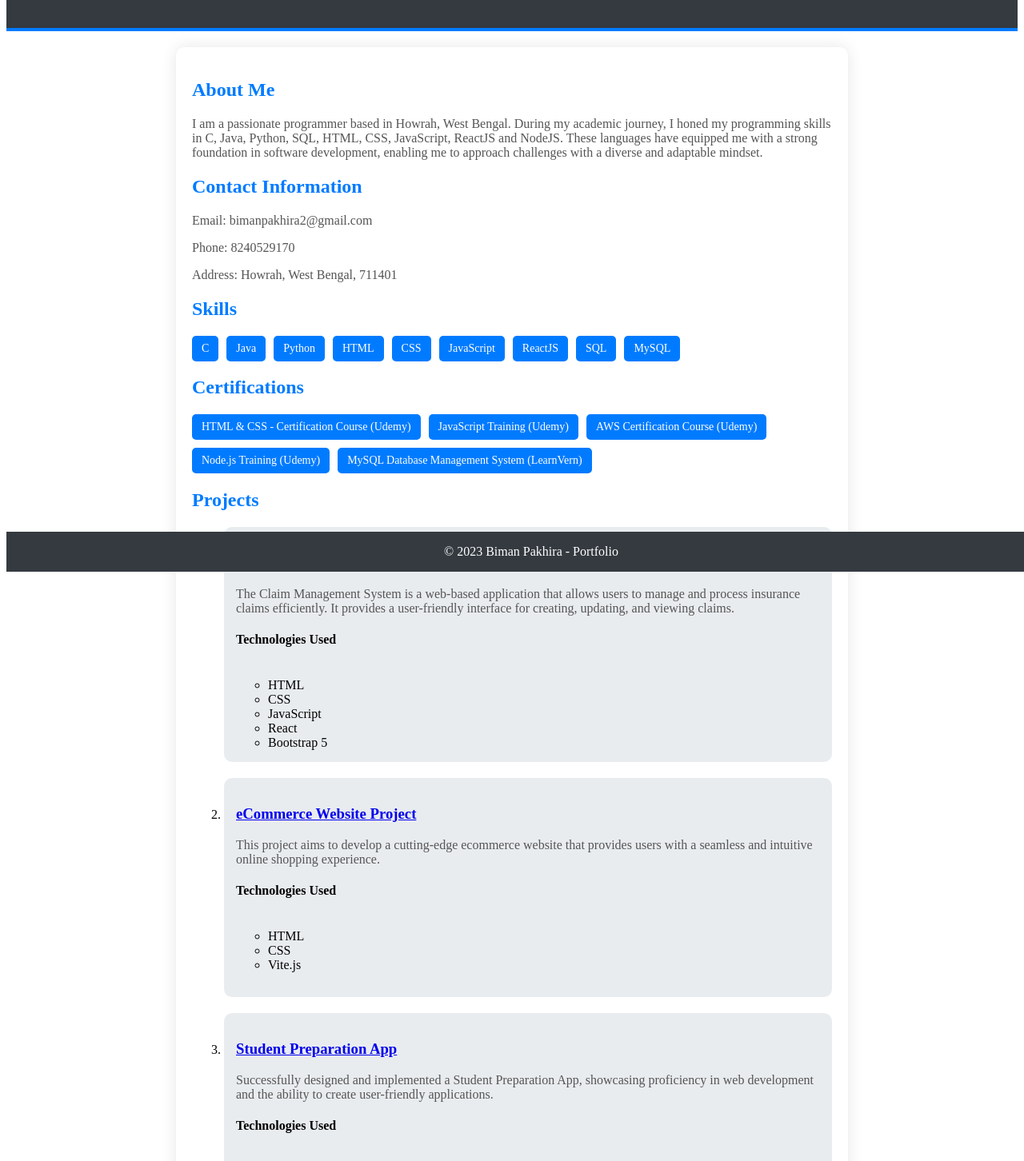
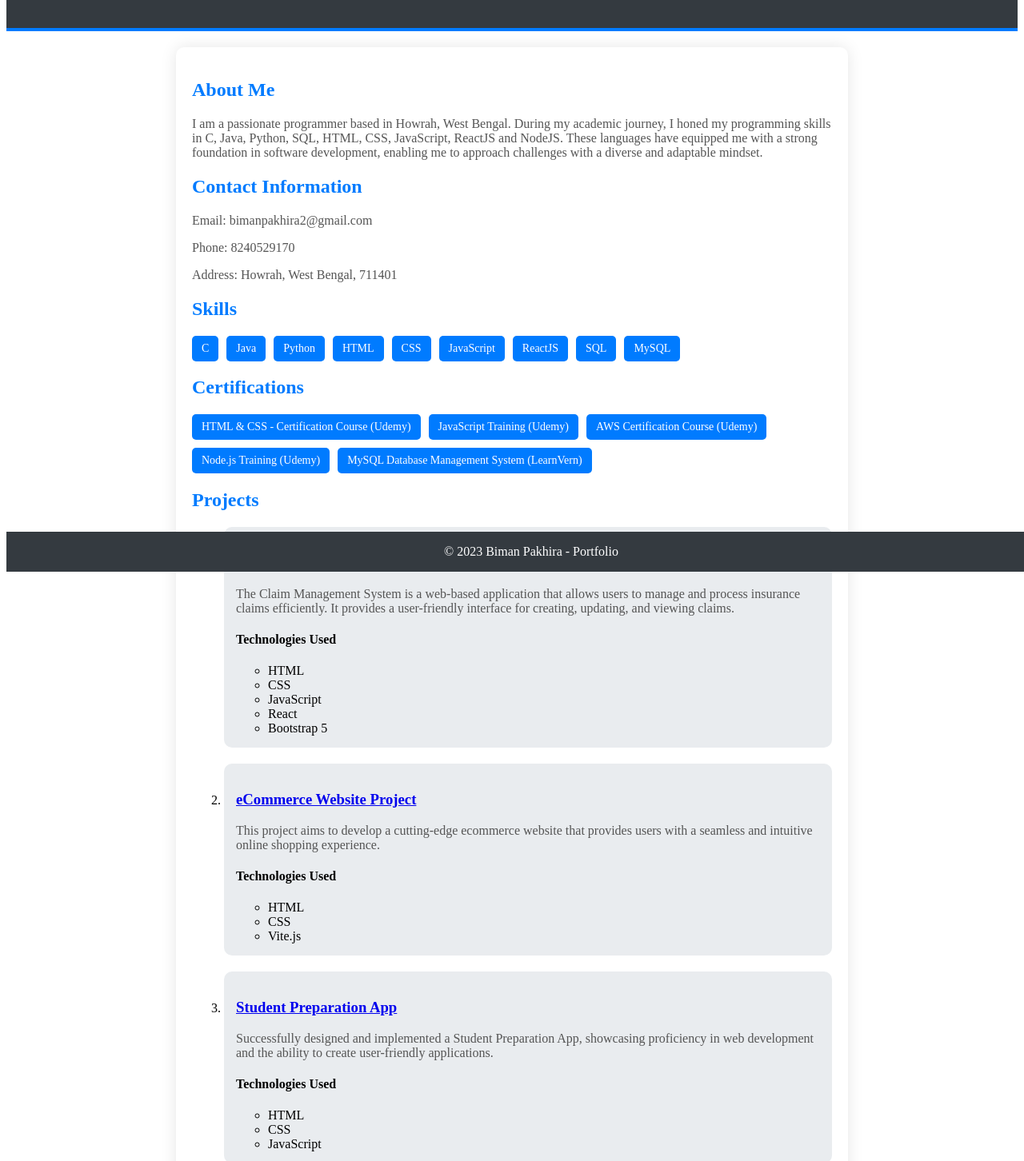
Before and after one commit to Biman-pakhira/portfolio, a plain HTML site: page index.html in a window 1280 px wide. Shown: the part 85-1537 px from the top of the page at 80% size. Drawn offline with Linux system fonts and the light colour scheme.

Commit message:
Update index.html

```diff
--- a/index.html
+++ b/index.html
@@ -57,7 +57,7 @@
                 <p>
                     The Claim Management System is a web-based application that allows users to manage and process insurance claims efficiently. It provides a user-friendly interface for creating, updating, and viewing claims.
                 </p>
-            <h4>Technologies Used </h4><br>
+                <h4>Technologies Used </h4>
                     <ul>
                         <li>HTML</li>
                         <li>CSS</li>
@@ -73,13 +73,13 @@
                 <h3><a href ="https://github.com/Biman-pakhira/eCommerce-Website-Project"> eCommerce Website Project</a></h3>
                 <p>
                     This project aims to develop a cutting-edge ecommerce website that provides users with a seamless and intuitive online shopping experience.
-                <h4>Technologies Used </h4><br>
+                </p>
+                    <h4>Technologies Used </h4>
                     <ul>
                         <li>HTML</li>
                         <li>CSS</li>
                         <li>Vite.js</li>
                     </ul>
-            </p>
             </div>
         </li>
         <li>
@@ -88,7 +88,7 @@
                 <p>
                     Successfully designed and implemented a Student Preparation App, showcasing proficiency in web development and the ability to create user-friendly applications.
                 </p>
-            <h4>Technologies Used </h4><br>
+                <h4>Technologies Used </h4>
                     <ul>
                         <li>HTML</li>
                         <li>CSS</li>
```
Lines whose indentation alone changed are shown as unchanged.
